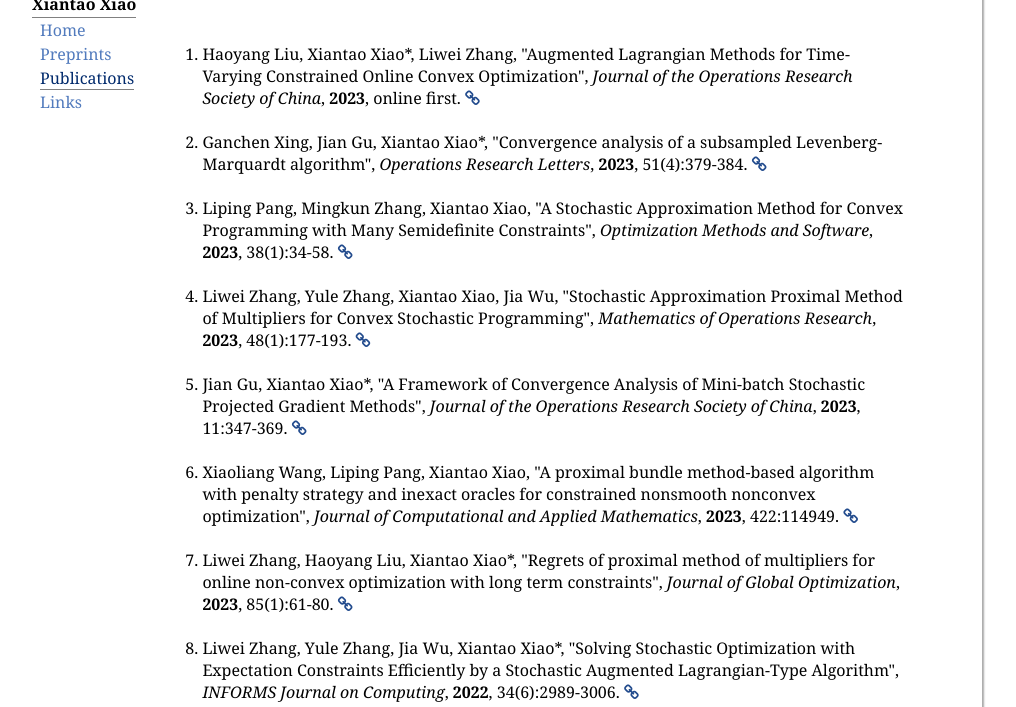
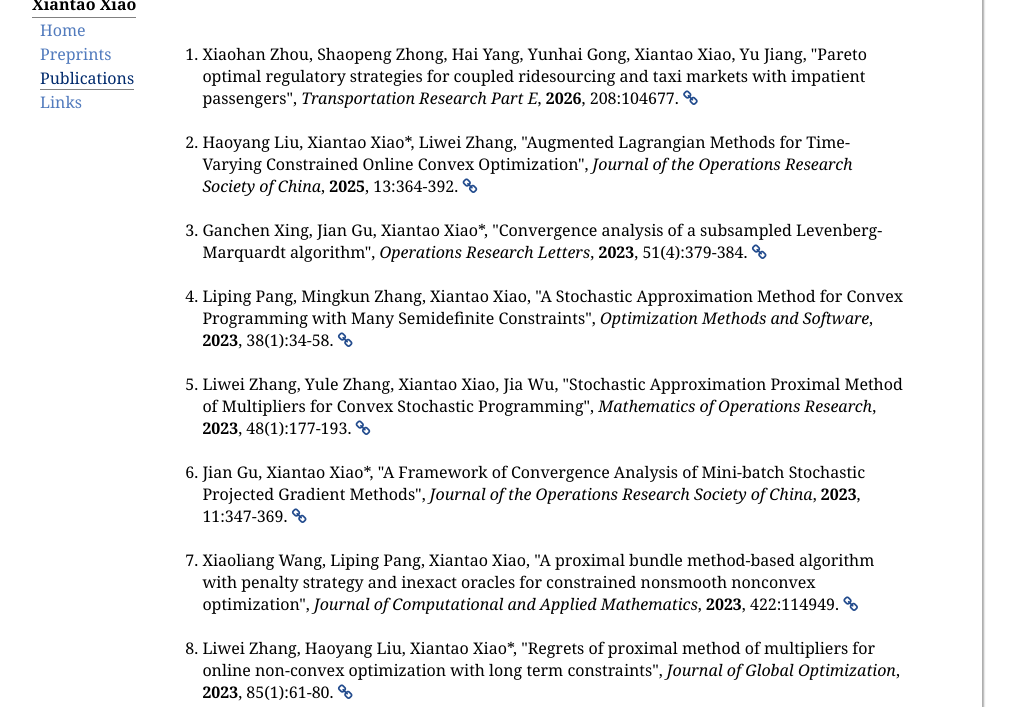
Before and after one commit to XiantaoXiao/XiantaoXiao.github.io, a plain HTML site: page publications.html in a window 1280 px wide. Shown: the part 93-800 px from the top of the page, without its empty margins (168-1184 px from the left). Drawn offline with Linux system fonts and the light colour scheme; some icons are missing.

```diff
--- a/publications.html
+++ b/publications.html
@@ -27,9 +27,17 @@
   </div>
 <ol>
    <br />
+ <li>
+  <div>
+    Xiaohan Zhou, Shaopeng Zhong, Hai Yang, Yunhai Gong, Xiantao Xiao, Yu Jiang, "Pareto optimal regulatory strategies for coupled ridesourcing and
+taxi markets with impatient passengers", <i>Transportation Research Part E</i>, <b>2026</b>, 208:104677.
+    <a href="https://doi.org/10.1016/j.tre.2026.104677" target = "_blank"><i class="fa fa-link"></i></a>
+  </div>
+</li>
+  <br />
 <li>
   <div>
-    Haoyang Liu, Xiantao Xiao*, Liwei Zhang, "Augmented Lagrangian Methods for Time-Varying Constrained Online Convex Optimization", <i>Journal of the Operations Research Society of China</i>, <b>2023</b>, online first.
+    Haoyang Liu, Xiantao Xiao*, Liwei Zhang, "Augmented Lagrangian Methods for Time-Varying Constrained Online Convex Optimization", <i>Journal of the Operations Research Society of China</i>, <b>2025</b>, 13:364-392.
     <a href="https://doi.org/10.1007/s40305-023-00496-y" target = "_blank"><i class="fa fa-link"></i></a>
   </div>
 </li>
```
